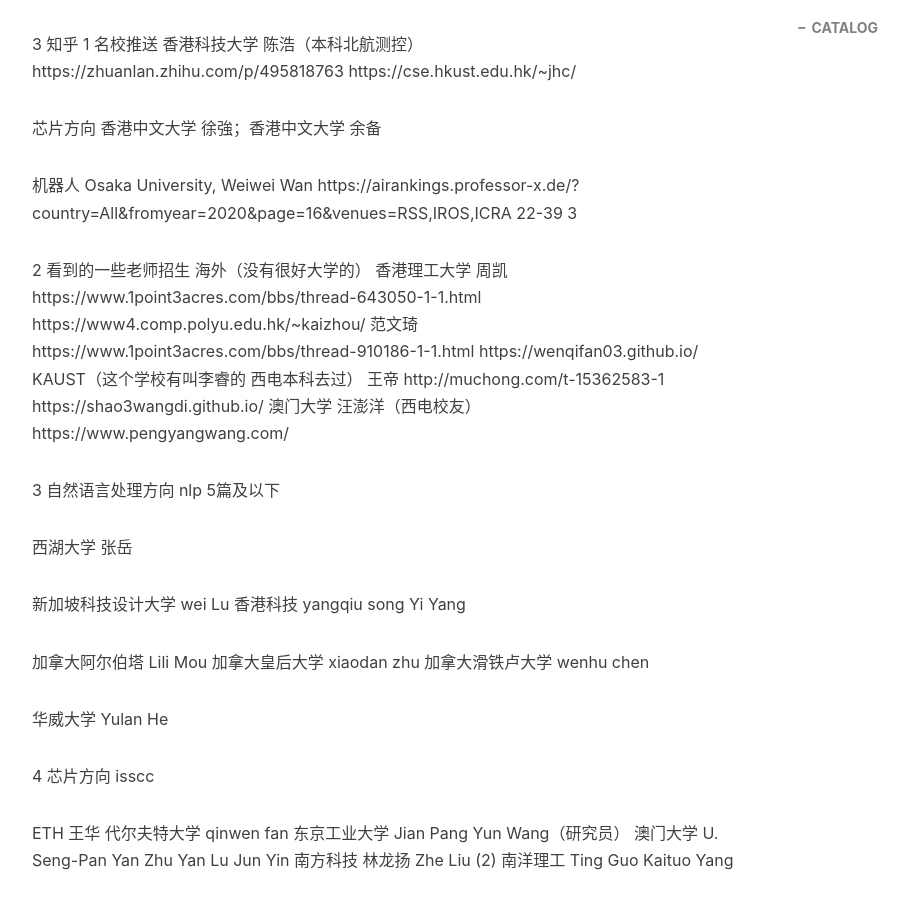
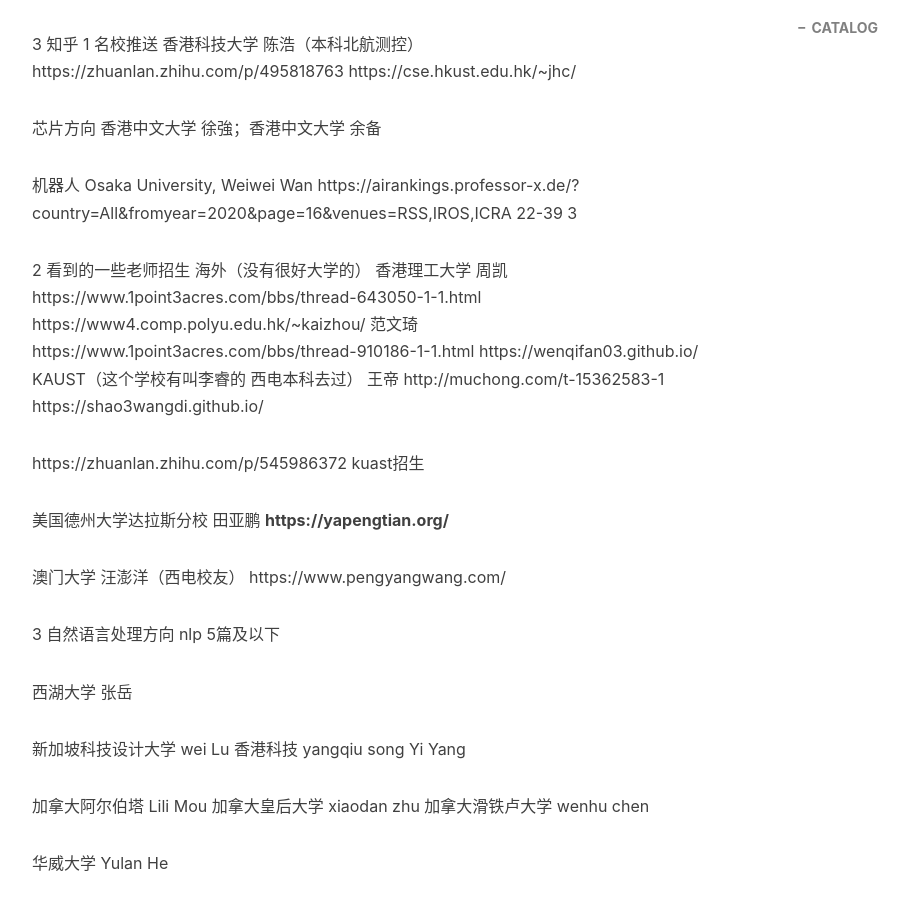
Before and after one commit to pengjiao123/pengjiao123.github.io, a Jekyll site: the page built from _posts/2022-06-18-实习相关.md, in a window 1280 px wide and 900 px high, scrolled down 852 px. Shown: the whole window, without its empty margins (233-1142 px from the left). Built offline with Jekyll 4.4.1, drawn with Linux system fonts in a browser that asks for light colours; nearby versions of some CDN libraries; comment, search, counter and statistics services are not loaded.

Commit message:
Update 2022-06-18-实习相关.md

```diff
--- a/_posts/2022-06-18-实习相关.md
+++ b/_posts/2022-06-18-实习相关.md
@@ -50,9 +50,17 @@
 王帝
 http://muchong.com/t-15362583-1
 https://shao3wangdi.github.io/
+
+https://zhuanlan.zhihu.com/p/545986372 kuast招生
+
+美国德州大学达拉斯分校 田亚鹏
+**https://yapengtian.org/**
+
 澳门大学
 汪澎洋（西电校友）
 https://www.pengyangwang.com/
+
+
 
 
 3 自然语言处理方向
```
